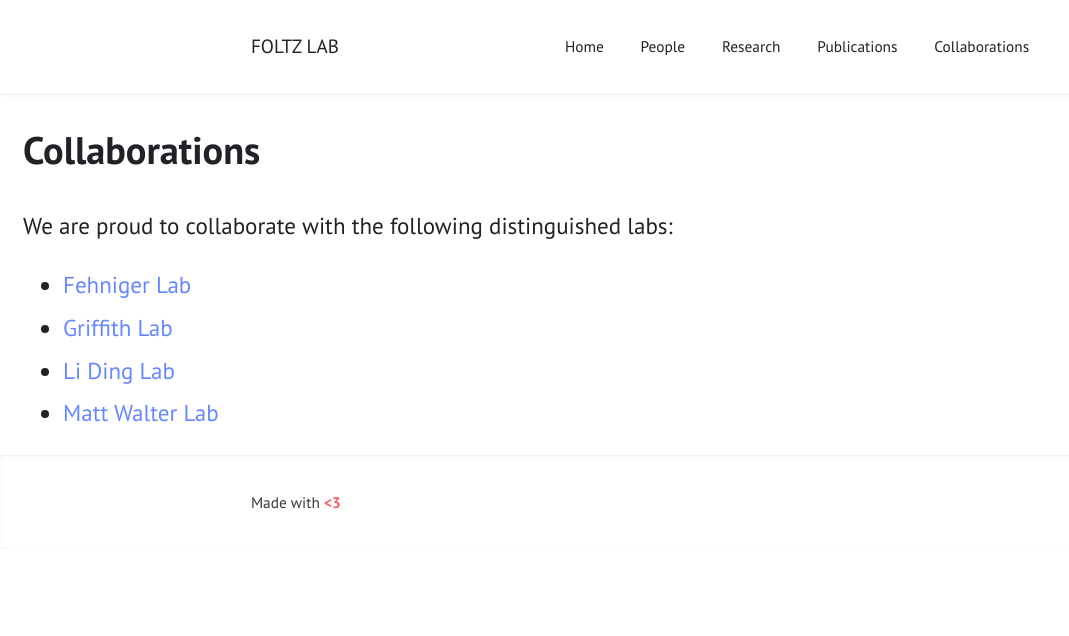
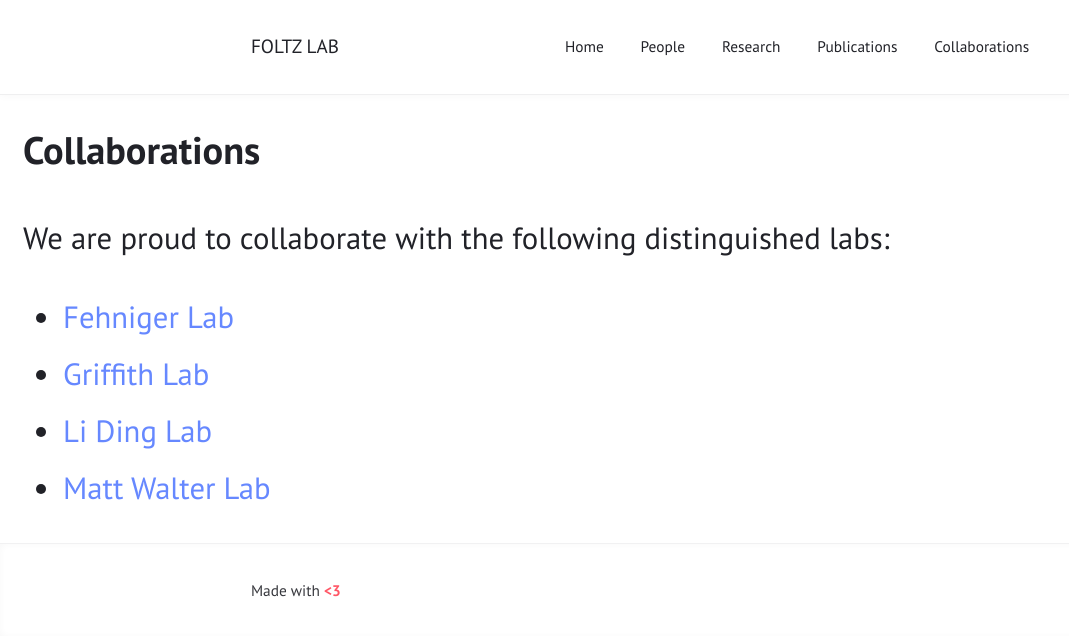
Before and after one commit to Foltz-Lab/Foltz-Lab.github.io, a Jekyll site: the page built from Colloborations.html, in a window 1280 px wide. Shown: the top 636 px of the page, without its empty margins (0-1069 px from the left). Built offline with Jekyll 4.4.1, drawn with Linux system fonts in a browser that asks for light colours.

Commit message:
Update Colloborations.html

```diff
--- a/Colloborations.html
+++ b/Colloborations.html
@@ -4,9 +4,9 @@ title: "Collaborations"
 ---
 
 <h1 style="font-size: 2.5em;">Collaborations</h1>
-<p style="font-size: 1.5em;">We are proud to collaborate with the following distinguished labs:</p>
+<p style="font-size: 2em;">We are proud to collaborate with the following distinguished labs:</p>
 
-<ul style="font-size: 1.5em;">
+<ul style="font-size: 2em;">
   <li><a href="https://www.fehnigerlab.org/" target="_blank">Fehniger Lab</a></li>
   <li><a href="https://griffithlab.org/" target="_blank">Griffith Lab</a></li>
   <li><a href="https://dinglab.wustl.edu/" target="_blank">Li Ding Lab</a></li>
```
